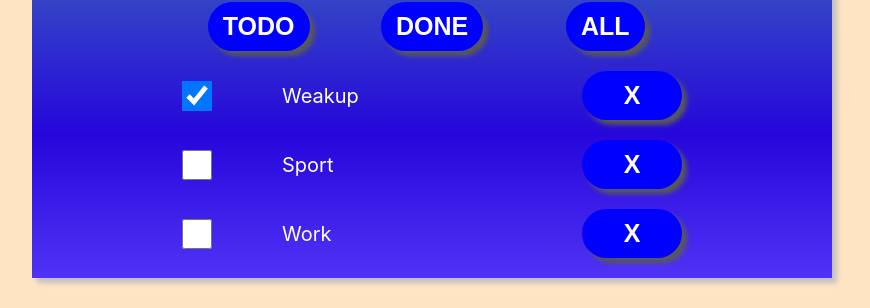
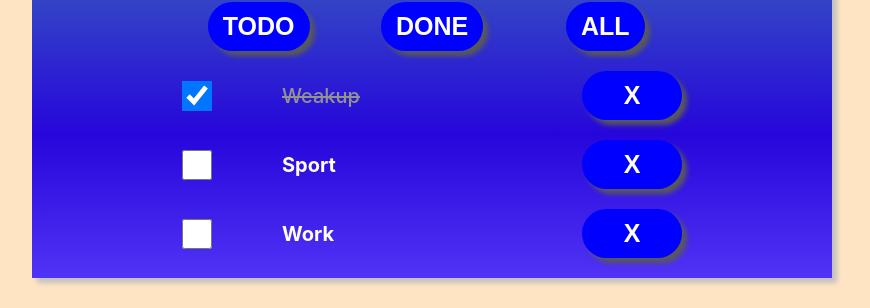
Before and after one commit to MorozOO/react-app, a React (Create React App) app: page / in a window 1280 px wide. Shown: the part 252-560 px from the top of the page, without its empty margins (208-1078 px from the left). Built offline with nearby package versions, Linux system fonts and the light colour scheme.

Commit message:
complited task

```diff
--- a/src/components/todo/Todo-item.jsx
+++ b/src/components/todo/Todo-item.jsx
@@ -4,7 +4,7 @@ const TodoItem = ({title, done, id, removeTask}) => {
   return (
     <li className="list-item">
       <input type="checkbox"  defaultChecked={done}/>
-      {title}
+      <span className={done ? 'task-done' : ''}>{title}</span>
       <button onClick={()=>removeTask(id)}>X</button>
     </li>
   );
--- a/src/components/todo/Todo-list.css
+++ b/src/components/todo/Todo-list.css
@@ -28,10 +28,12 @@ h1 {
     color: white;
     text-align: center;
 }
-.add-form{
+
+.add-form {
     display: grid;
     grid-template-columns: 1fr 100px;
 }
+
 .input-text {
     font-size: 30px;
     border-radius: 25px;
@@ -51,8 +53,9 @@ button {
 button:hover {
     background: rgb(1, 1, 155);
 }
+
 button:active {
-    box-shadow:inset 2px 2px 10px #0c0c0c;
+    box-shadow: inset 2px 2px 10px #0c0c0c;
     background: blue;
 }
 
@@ -72,8 +75,6 @@ button:active {
     display: grid;
     grid-template-rows: auto;
     gap: 20px;
-    color: white;
-
 }
 
 .list-item {
@@ -81,6 +82,17 @@ button:active {
     grid-template-columns: 100px 300px 100px;
     align-items: center;
 
+
+}
+
+.list-item span:not(.task-done){
+    color: white;
+    font-weight: 700;
+}
+.task-done{
+    color: #929292;
+    font-weight: 500;
+    text-decoration: line-through;
 }
 
 .list-item input {
@@ -88,7 +100,7 @@ button:active {
     height: 30px;
 }
 
-.error{
+.error {
     color: red;
     font-style: italic;
 }
```
